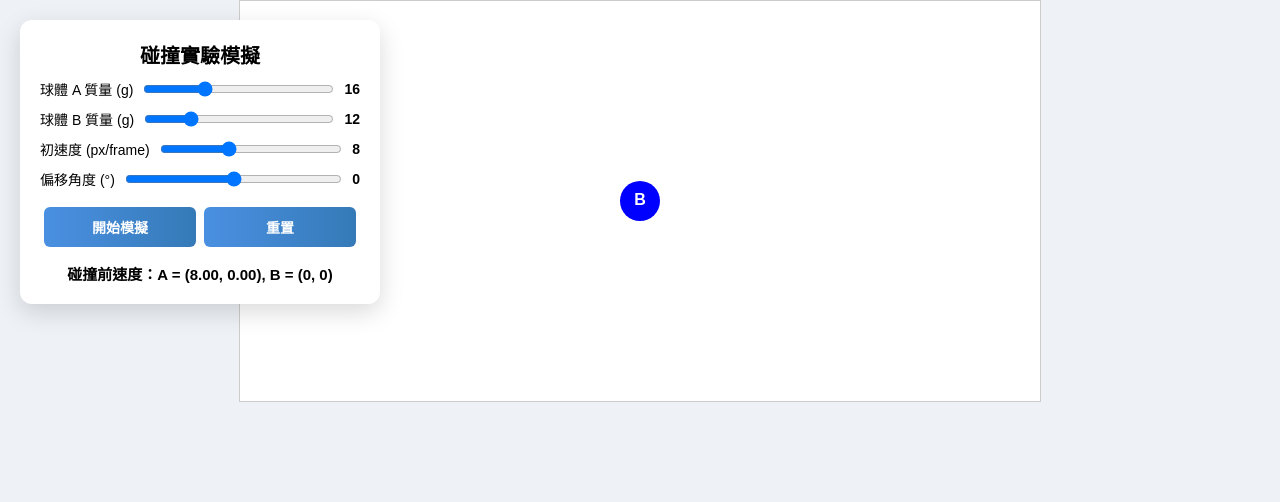
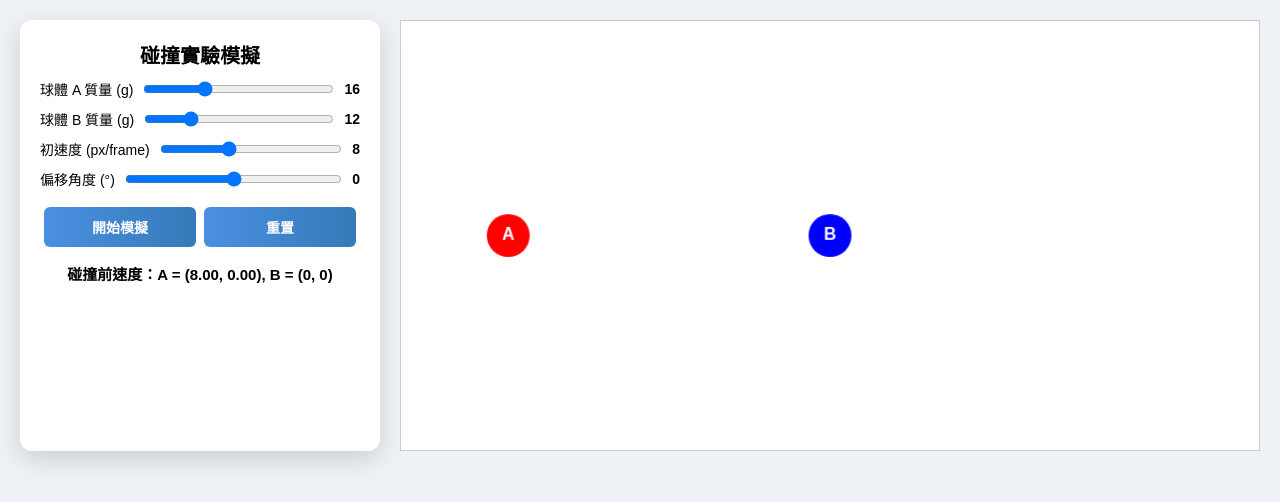
Before and after one commit to Stadicord/collision, a plain HTML site: page index.html in a window 1280 px wide. Drawn offline with Linux system fonts and the light colour scheme; a web font is replaced by a local one.

Commit message:
Update index.html

```diff
--- a/index.html
+++ b/index.html
@@ -19,13 +19,14 @@
       flex-direction: row;
     }
     #ui {
-      position: fixed; top: 20px; left: 20px;
+      flex-shrink: 0;
       width: 360px;
       background: white;
       padding: 20px;
       border-radius: 12px;
       box-shadow: 0 8px 24px rgba(0,0,0,0.15);
       z-index: 10;
+      margin: 20px;
     }
     #ui h2 {
       margin-bottom: 10px;
@@ -82,10 +83,10 @@
       overflow-x: auto;
     }
     canvas {
-      display: block;
-      margin: auto;
+      flex-grow: 1;
       background: #ffffff;
       border: 1px solid #ccc;
+      margin: 20px 20px 20px 0;
     }
   </style>
 </head>
```
